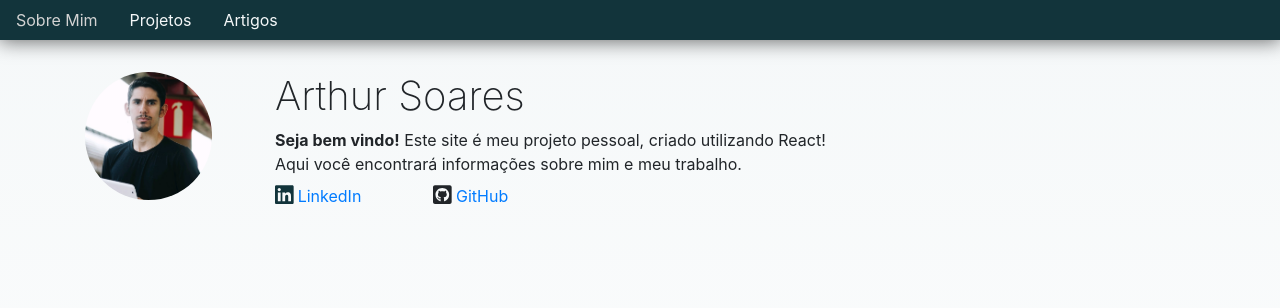
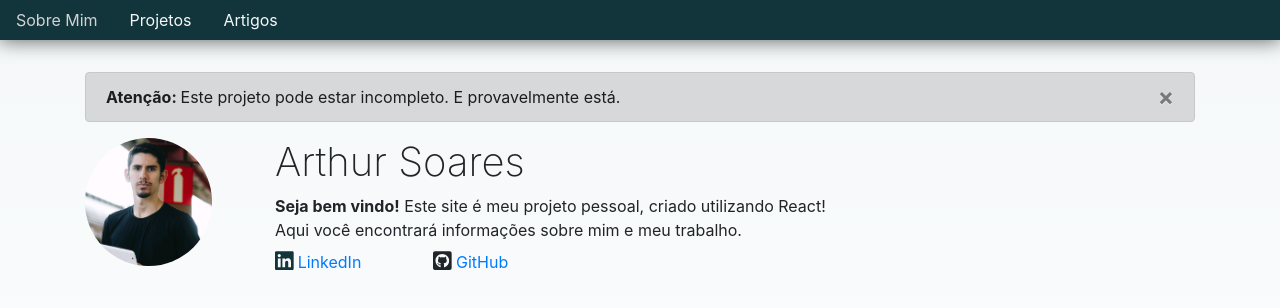
Before and after one commit to arthursoas/arthursoas.github.io, a React (Create React App) app: page / in a window 1280 px wide. Shown: the top 308 px of the page. Built offline with nearby package versions, Linux system fonts and the light colour scheme.

Commit message:
Turning on the alert badge

```diff
--- a/src/modules/home/home.tsx
+++ b/src/modules/home/home.tsx
@@ -14,7 +14,7 @@ export default class Home extends Component<{}, HomeState> {
     super(props);
 
     this.state = {
-      showAlert: false
+      showAlert: true
     };
   };
 
```
